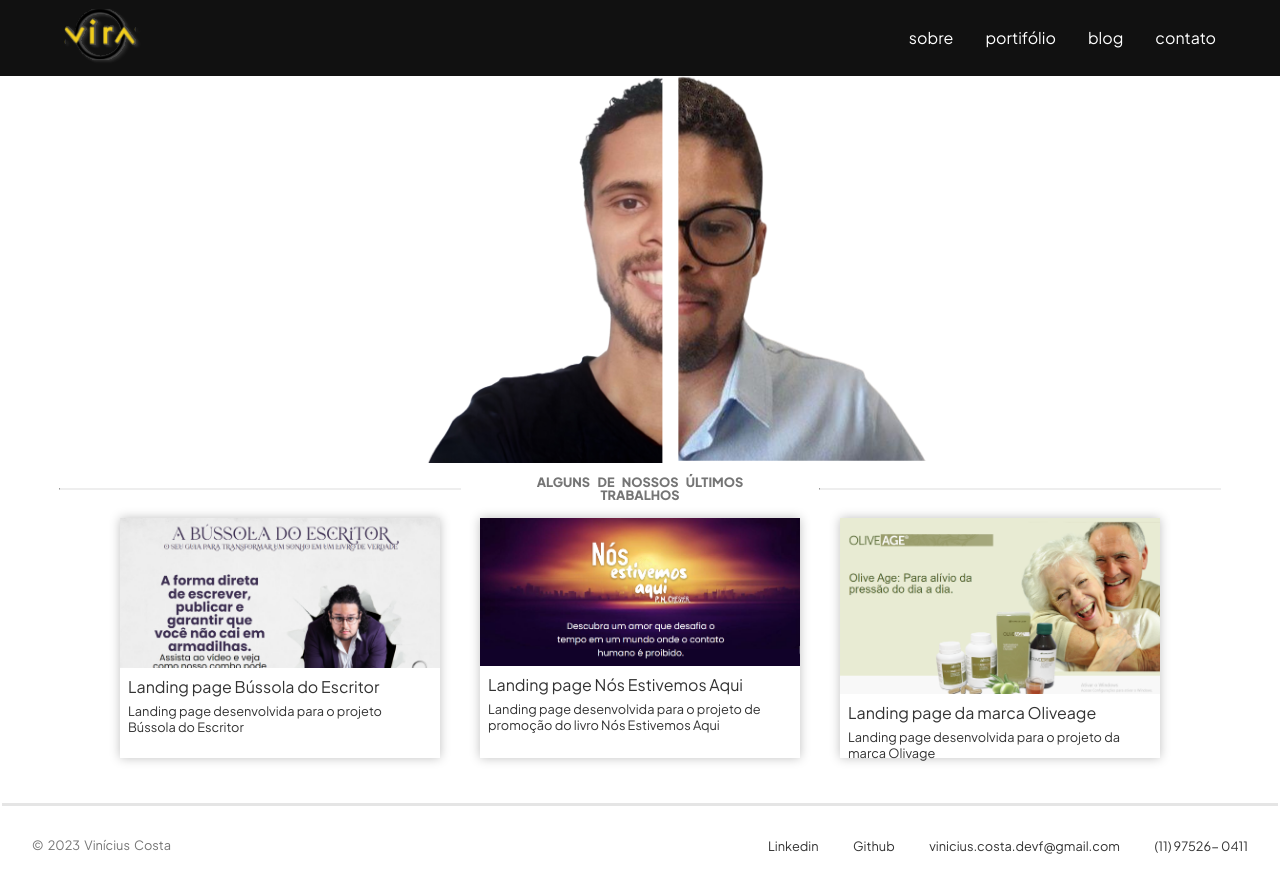
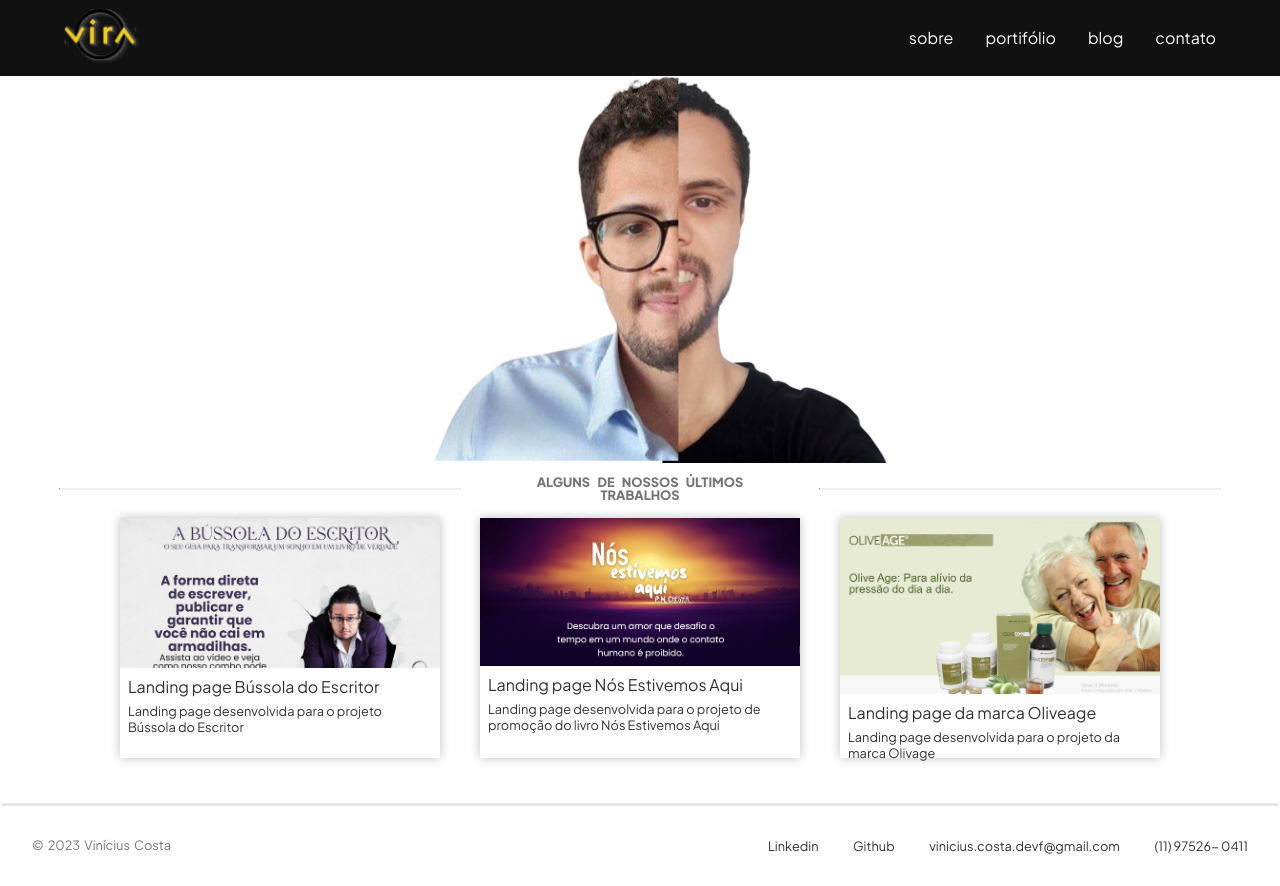
Before and after one commit to vcspc/site, a Next.js app in the folder site-vira/: page / in a window 1280 px wide. Built offline with nearby package versions, Linux system fonts and the light colour scheme.

Commit message:
finalização do mecanismo de slide

```diff
--- a/site-vira/components/Slider2.jsx
+++ b/site-vira/components/Slider2.jsx
@@ -3,15 +3,18 @@ import styles from '../styles/Slider2.module.scss';
 
 function Slider2() {
   const [clipPath, setClipPath] = useState('50%');
+  const [clipPath2, setClipPath2] = useState('50%');
 
   const handleMouseMove = (event) => {
     // Calcular a posição do mouse como uma porcentagem do contêiner
     const containerWidth = event.currentTarget.offsetWidth;
     const mouseX = event.clientX - event.currentTarget.offsetLeft;
     const mousePercent = (mouseX / containerWidth) * 100;
+    const invertedPercent = 100 - mousePercent;
 
-    // Atualizar o estado do clip-path
+    // Atualizar o estado dos clip-paths
     setClipPath(`${mousePercent}%`);
+    setClipPath2(`${invertedPercent}%`);
   };
 
   return (
@@ -19,13 +22,13 @@ function Slider2() {
       <img
         src="./vinicius_costa.png"
         className={styles.faceImage}
-        style={{ clipPath: `inset(0 ${clipPath} 0 0)` }}
+        style={{ clipPath: `inset(0 0 0 ${clipPath2})` }}
         alt="Face"
       />
       <img
         src="./victor_costa_completo.png"
         className={styles.faceImage2}
-        style={{ clipPath: `inset(0 0 0 ${clipPath})` }}
+        style={{ clipPath: `inset(0 ${clipPath} 0 0)` }}
         alt="Face"
       />
     </div>
```
